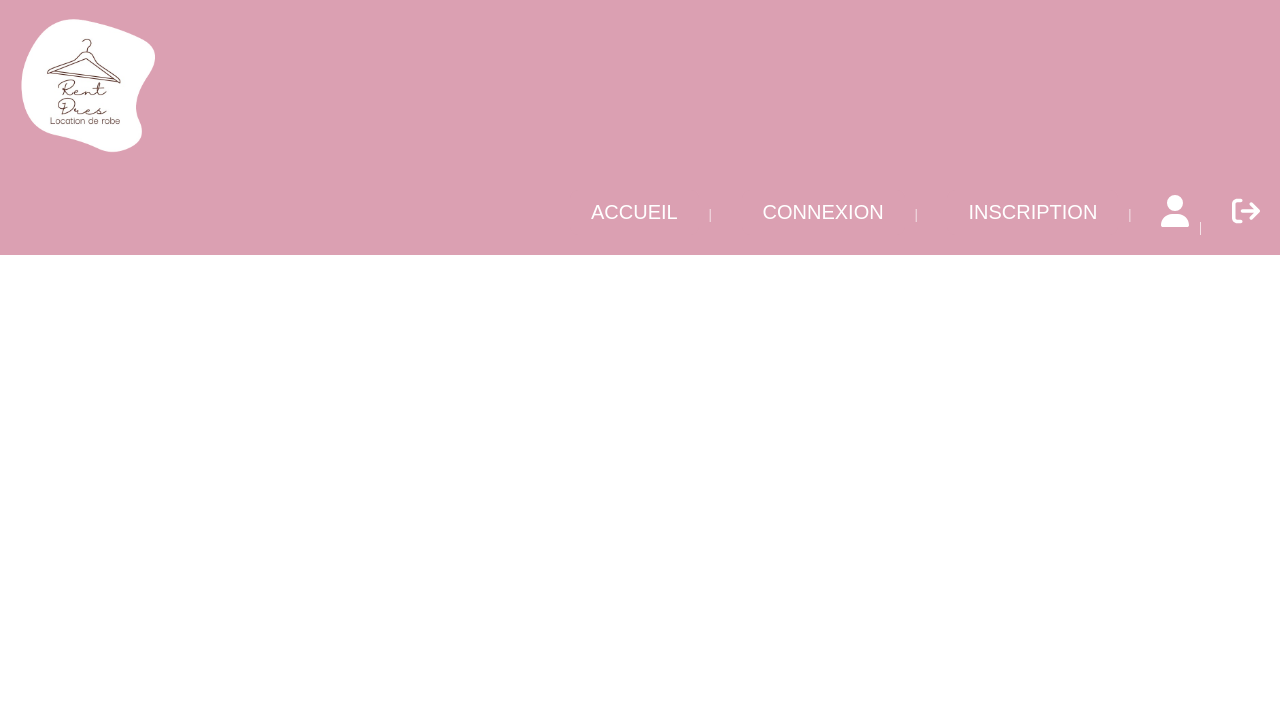
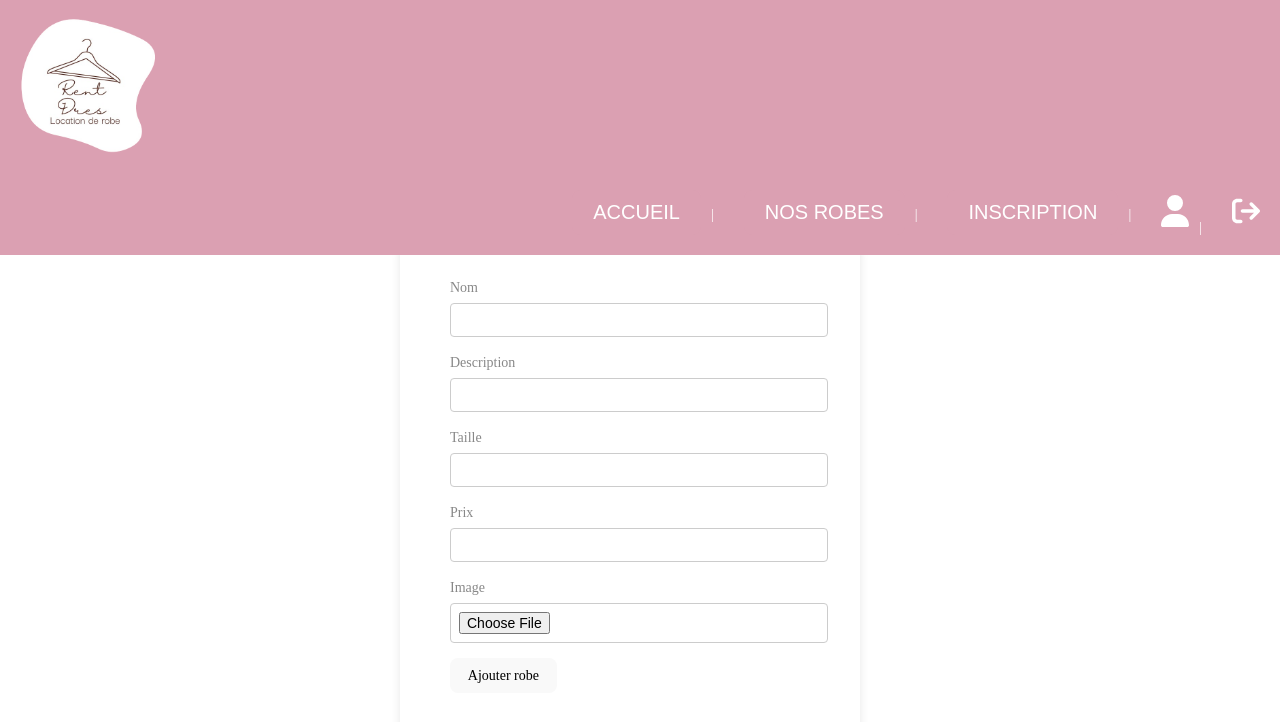
Before and after one commit to tesnime94/front-dress, a React (Vite) app: page /addDress in a window 1280 px wide. Shown: the top 722 px of the page. Built offline with nearby package versions, Linux system fonts and the light colour scheme.

Commit message:
probleme de fonctionnement de addDress

```diff
--- a/src/components/App/App.tsx
+++ b/src/components/App/App.tsx
@@ -7,6 +7,7 @@ import Inscription from '../inscription/Inscription'
 import Header from '../header/header'
 import Dress from '../dress/Dress'
 import User from '../user/user'
+import AddDress from '../dress/addDress'
 //import 'bootstrap/dist/css/bootstrap.min.css';
 
 function App() {
@@ -20,6 +21,7 @@ function App() {
           <Route path='/inscription' element={<Inscription />} />
           <Route path='/dress' element={<Dress />} />
           <Route path='/user' element={<User />} />
+          <Route path='/addDress' element={<AddDress />} />
         </Routes>
       </BrowserRouter>
     </div>
--- a/src/components/dress/Dress.tsx
+++ b/src/components/dress/Dress.tsx
@@ -1,7 +1,6 @@
 
 import axios from 'axios';
 import './Dress.css';
-
 import React, { useState, useEffect } from 'react';
 import { DressModel } from '../../models/dressModel';
 import { useNavigate } from 'react-router-dom';
@@ -16,7 +15,13 @@ const Dress = () => {
     const [dresses, setDresses] = useState<DressModel[]>([]);
 
     useEffect(() => {
-        fetchDress();
+        const userId = localStorage.getItem('userId');
+        if (userId !== 'false') {
+            fetchDress();
+        }
+        else {
+            navigate('/Login');
+        }
     }, []);
 
     const fetchDress = (() => {
--- a/src/components/dress/addDress.tsx
+++ b/src/components/dress/addDress.tsx
@@ -1,15 +1,91 @@
 import axios from 'axios';
+import { useNavigate } from 'react-router-dom';
+import { useState } from 'react';
 import './Dress.css';
 
+const AddDress = () => {
+    const navigate = useNavigate();
+    const [credentials, setCredentials] = useState({
+        price: '',
+        label: '',
+        description: '',
+        size: ''
+    });
+    const [selectedFile, setSelectedFile] = useState(null);
 
-const addDress = () => {
+    // méthode qui va me permettre de modifier mon state
+    //@ts-ignore
+    const onChange = (e) => {
+        console.log(e.target.value);
+        setCredentials({
+            ...credentials,
+            [e.target.name]: e.target.value
+        });
+    };
+    //@ts-ignore
+    const onFileChange = (e) => {
+        setSelectedFile(e.target.files[0]);
+    };
+
+    // ce qu'il va se passer quand je vais soumettre mon formulaire
+    //@ts-ignore
+    const onSubmit = (e) => {
+        e.preventDefault();
+        const formData = new FormData();
+        formData.append("price", credentials.price);
+        formData.append("label", credentials.label);
+        formData.append("description", credentials.description);
+        formData.append("size", credentials.size);
+        if (selectedFile) {
+            formData.append("image", selectedFile);
+        }
+        axios.post("http://localhost:8080/robe", formData, {
+            headers: {
+                'Content-Type': 'multipart/form-data'
+            }
+        })
+            .then((res) => {
+                console.log(res);
+                navigate('/Dress');
+            })
+            .catch((error) => console.error(error));
+    };
+
+
+
     return (
-        <>
-            <form>
+        <form onSubmit={onSubmit}>
+            <div className='form_connexion'>
+                <div className='groupLogin'>
+                    <label htmlFor='label'>Nom</label>
+                    <input type='text' name='label' value={credentials.label} onChange={onChange} />
+                </div>
 
-            </form>
-        </>
-    )
-}
+                <div className='groupLogin'>
+                    <label htmlFor='description'>Description</label>
+                    <input type='text' name='description' value={credentials.description} onChange={onChange} />
+                </div>
 
-export default addDress;
+                <div className='groupLogin'>
+                    <label htmlFor='size'>Taille</label>
+                    <input type='text' name='size' value={credentials.size} onChange={onChange} />
+                </div>
+
+                <div className='groupLogin'>
+                    <label htmlFor='price'>Prix</label>
+                    <input type='text' name='price' value={credentials.price} onChange={onChange} />
+                </div>
+                <div className='groupLogin'>
+                    <label htmlFor='image'>Image</label>
+                    <input type='file' name='image' onChange={onFileChange} />
+                </div>
+                <div className='groupLogin'>
+                    <button type="submit">Ajouter robe</button>
+                </div>
+
+            </div>
+        </form>
+    );
+};
+
+export default AddDress;
--- a/src/components/header/header.tsx
+++ b/src/components/header/header.tsx
@@ -2,13 +2,12 @@ import { useNavigate } from 'react-router-dom';
 import logo from './../../image/logo.png';
 import './header.css';
 import { Link } from 'react-router-dom';
-import { FontAwesomeIcon } from '@fortawesome/react-fontawesome';
-import { faUser } from '@fortawesome/free-solid-svg-icons';
+
 const Header = () => {
 
     const navigate = useNavigate();
-    const naviguateToLogin = (() => {
-        navigate('/Login')
+    const naviguateToDress = (() => {
+        navigate('/Dress')
     })
     const navigateAccueil = useNavigate();
     const naviguateToAccueil = (() => {
@@ -20,7 +19,7 @@ const Header = () => {
     })
     const handleLogout = () => {
         // Mettre à jour le localStorage pour déconnecter l'utilisateur
-        localStorage.setItem('isLoggedIn', 'false');
+        localStorage.setItem('userId', 'false');
         // Rediriger vers la page de connexion
         navigate('/login');
     };
@@ -32,10 +31,10 @@ const Header = () => {
                     <a href="#"><img src={logo} alt="" className='logo' /></a>
                     <ul className='boutonAccueil'>
                         <li><button onClick={naviguateToAccueil} className='boutonHeader'>ACCUEIL</button></li>
-                        <li>< button onClick={naviguateToLogin} className='boutonHeader'>CONNEXION</button></li>
+                        <li>< button onClick={naviguateToDress} className='boutonHeader'>NOS ROBES</button></li>
                         <li><button onClick={naviguateToInscription} className='boutonHeader'>INSCRIPTION</button></li>
-                        <li><Link to="/user"><svg xmlns="http://www.w3.org/2000/svg" height="42" width="28" viewBox="0 0 448 512"><path fill="#fff" d="M224 256A128 128 0 1 0 224 0a128 128 0 1 0 0 256zm-45.7 48C79.8 304 0 383.8 0 482.3C0 498.7 13.3 512 29.7 512H418.3c16.4 0 29.7-13.3 29.7-29.7C448 383.8 368.2 304 269.7 304H178.3z"/></svg></Link></li>
-                        <li onClick={handleLogout}><svg xmlns="http://www.w3.org/2000/svg" height="42" width="28" viewBox="0 0 512 512"><path fill="#fff" d="M502.6 278.6c12.5-12.5 12.5-32.8 0-45.3l-128-128c-12.5-12.5-32.8-12.5-45.3 0s-12.5 32.8 0 45.3L402.7 224 192 224c-17.7 0-32 14.3-32 32s14.3 32 32 32l210.7 0-73.4 73.4c-12.5 12.5-12.5 32.8 0 45.3s32.8 12.5 45.3 0l128-128zM160 96c17.7 0 32-14.3 32-32s-14.3-32-32-32L96 32C43 32 0 75 0 128L0 384c0 53 43 96 96 96l64 0c17.7 0 32-14.3 32-32s-14.3-32-32-32l-64 0c-17.7 0-32-14.3-32-32l0-256c0-17.7 14.3-32 32-32l64 0z"/></svg></li>
+                        <li><Link to="/user"><svg xmlns="http://www.w3.org/2000/svg" height="42" width="28" viewBox="0 0 448 512"><path fill="#fff" d="M224 256A128 128 0 1 0 224 0a128 128 0 1 0 0 256zm-45.7 48C79.8 304 0 383.8 0 482.3C0 498.7 13.3 512 29.7 512H418.3c16.4 0 29.7-13.3 29.7-29.7C448 383.8 368.2 304 269.7 304H178.3z" /></svg></Link></li>
+                        <li onClick={handleLogout}><svg xmlns="http://www.w3.org/2000/svg" height="42" width="28" viewBox="0 0 512 512"><path fill="#fff" d="M502.6 278.6c12.5-12.5 12.5-32.8 0-45.3l-128-128c-12.5-12.5-32.8-12.5-45.3 0s-12.5 32.8 0 45.3L402.7 224 192 224c-17.7 0-32 14.3-32 32s14.3 32 32 32l210.7 0-73.4 73.4c-12.5 12.5-12.5 32.8 0 45.3s32.8 12.5 45.3 0l128-128zM160 96c17.7 0 32-14.3 32-32s-14.3-32-32-32L96 32C43 32 0 75 0 128L0 384c0 53 43 96 96 96l64 0c17.7 0 32-14.3 32-32s-14.3-32-32-32l-64 0c-17.7 0-32-14.3-32-32l0-256c0-17.7 14.3-32 32-32l64 0z" /></svg></li>
                     </ul>
                 </nav>
             </header>
--- a/src/components/home/Accueil.tsx
+++ b/src/components/home/Accueil.tsx
@@ -3,6 +3,10 @@ import { useNavigate } from 'react-router-dom';
 import './Accueil.css';
 
 const Accueil = () => {
+    const navigate = useNavigate();
+    const naviguatetoDress = (() => {
+        navigate('/Dress')
+    })
 
     return (
         <>
@@ -13,7 +17,7 @@ const Accueil = () => {
                     Pour une seule journée, des bons petits prix
                     Vous êtes au bon endroit !
                 </p>
-                <a href="Login" className="robe">Nos robes</a>
+                <button type="submit" onClick={naviguatetoDress} className="robe">Nos robes</button>
             </section>
 
             <div className="overlay"></div>
--- a/src/components/user/user.tsx
+++ b/src/components/user/user.tsx
@@ -13,7 +13,7 @@ const UserPage = () => {
     // Récupérer l'ID de l'utilisateur à partir du localStorage
     const userId = localStorage.getItem("userId")?.toString();
     // Faire une requête à votre backend pour récupérer les informations de l'utilisateur correspondant à cet ID
-    axios.get(`http://localhost:8080/user/${userId}`) // Modifier l'URL de l'API backend selon votre configuration
+    axios.get(`http://localhost:8080/user/${userId}`)
       .then((res) => {
         // Mettre à jour l'état avec les informations de l'utilisateur récupérées depuis le backend
         setUserInfo(res.data);
@@ -28,7 +28,6 @@ const UserPage = () => {
 
   return (
     <div className=''>
-      {/* Afficher les informations de l'utilisateur */}
       <h2>User Information</h2>
       <p><strong>Username :</strong>{userInfo.name}</p>
       <p><strong>Email :</strong> {userInfo.email}</p>
```
